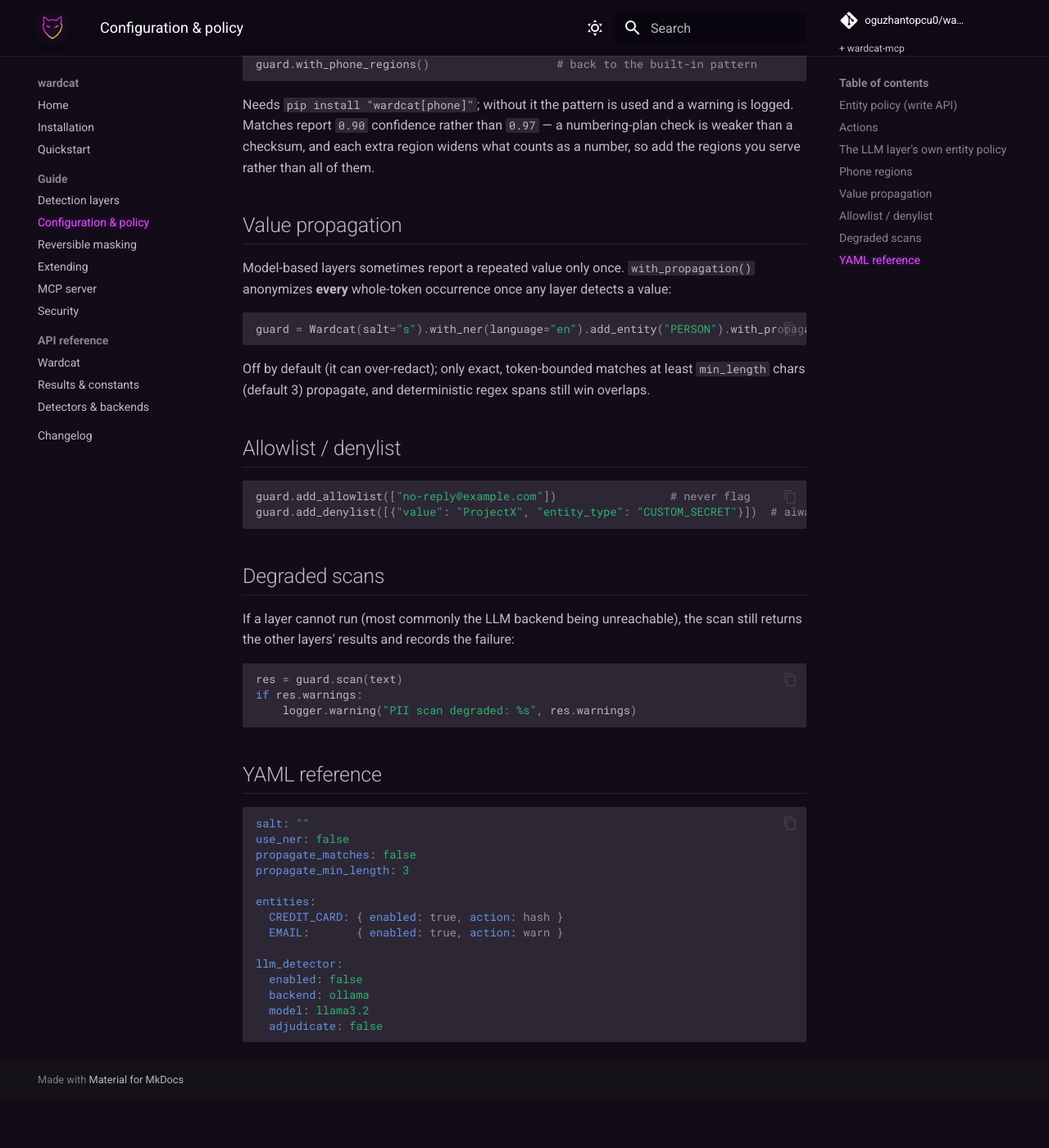
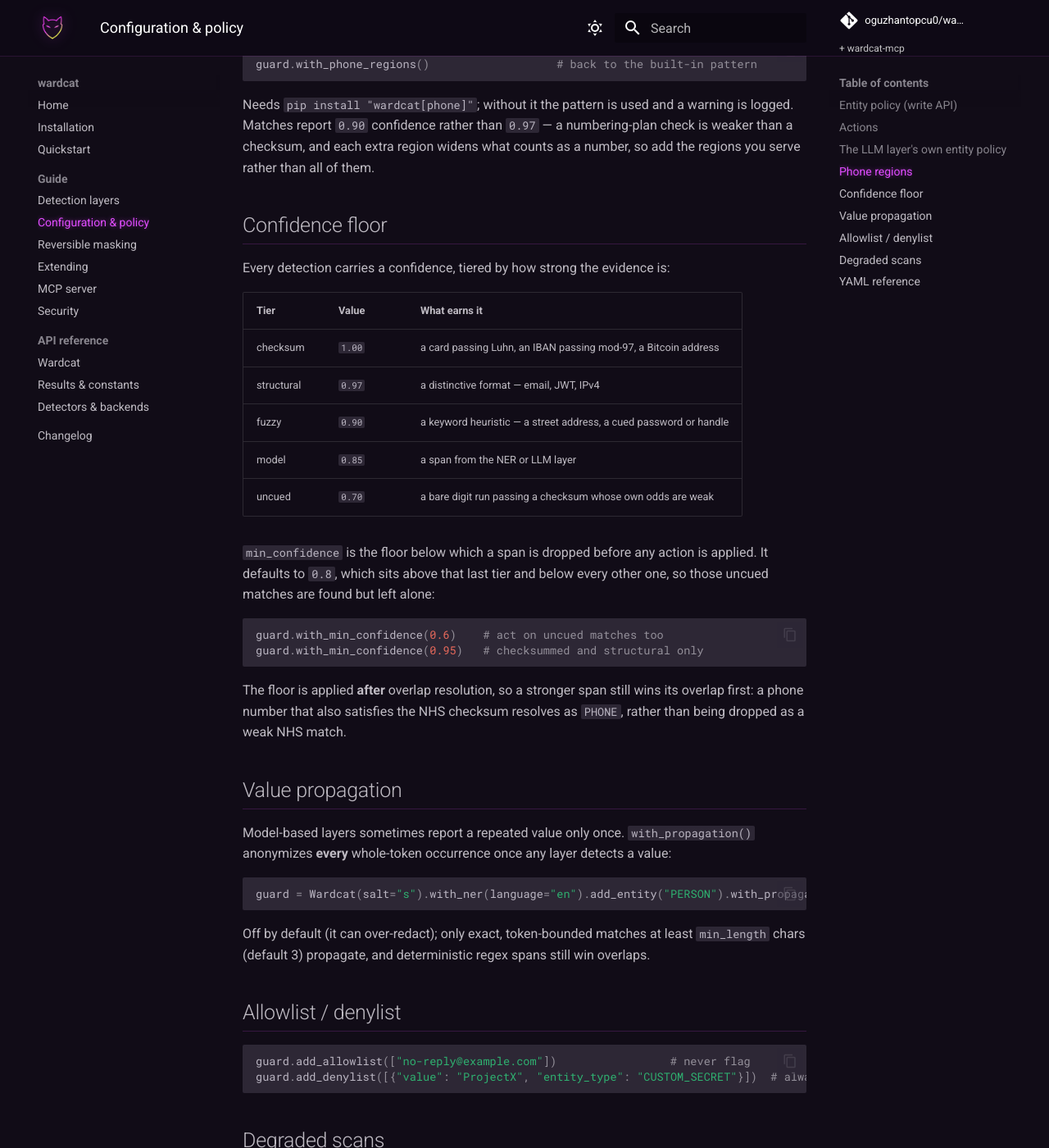
Before and after one commit to oguzhantopcu0/wardcat, an MkDocs documentation site: the page built from docs/guide/configuration.md, in a window 1280 px wide and 1400 px high, scrolled down 1515 px. Shown: the whole window at 82% size. Built offline with MkDocs 1.6.1 and Material for MkDocs 9.7.7, drawn with Linux system fonts in a browser that asks for light colours; comment, search, counter and statistics services are not loaded; before the commit the page ends 2855 px from its top, so only the background shows below that; some of the changed text lies outside the part shown.

Commit message:
docs: correct a stale example and document the confidence floor in the guide
Two gaps the release check turned up.

docs/guide/layers.md printed the NER layer's types as {PERSON, ORG, ADDRESS},
which stopped being true when place names and group names moved into LOCATION
and NRP. It is a worked example with a literal result, so it read as a fact.

And min_confidence was in the README and the generated API reference but
nowhere in the configuration guide — neither the tier table that explains what
the floor is choosing between, nor the YAML key list. phone_regions was missing
from that list too, having been added to the loader without it.

````diff
--- a/docs/guide/configuration.md
+++ b/docs/guide/configuration.md
@@ -64,6 +64,31 @@ is logged. Matches report `0.90` confidence rather than `0.97` — a numbering-p
 check is weaker than a checksum, and each extra region widens what counts as a
 number, so add the regions you serve rather than all of them.
 
+## Confidence floor
+
+Every detection carries a confidence, tiered by how strong the evidence is:
+
+| Tier | Value | What earns it |
+|---|---|---|
+| checksum | `1.00` | a card passing Luhn, an IBAN passing mod-97, a Bitcoin address |
+| structural | `0.97` | a distinctive format — email, JWT, IPv4 |
+| fuzzy | `0.90` | a keyword heuristic — a street address, a cued password or handle |
+| model | `0.85` | a span from the NER or LLM layer |
+| uncued | `0.70` | a bare digit run passing a checksum whose own odds are weak |
+
+`min_confidence` is the floor below which a span is dropped before any action is
+applied. It defaults to `0.8`, which sits above that last tier and below every
+other one, so those uncued matches are found but left alone:
+
+```python
+guard.with_min_confidence(0.6)    # act on uncued matches too
+guard.with_min_confidence(0.95)   # checksummed and structural only
+```
+
+The floor is applied **after** overlap resolution, so a stronger span still wins
+its overlap first: a phone number that also satisfies the NHS checksum resolves
+as `PHONE`, rather than being dropped as a weak NHS match.
+
 ## Value propagation
 
 Model-based layers sometimes report a repeated value only once. `with_propagation()`
@@ -100,6 +125,8 @@ if res.warnings:
 ```yaml
 salt: ""
 use_ner: false
+min_confidence: 0.8      # drop spans scoring below this
+phone_regions: []        # CLDR codes for libphonenumber-backed PHONE
 propagate_matches: false
 propagate_min_length: 3
 
````
Also changed, not shown: docs/guide/layers.md (+1 -1 lines).
